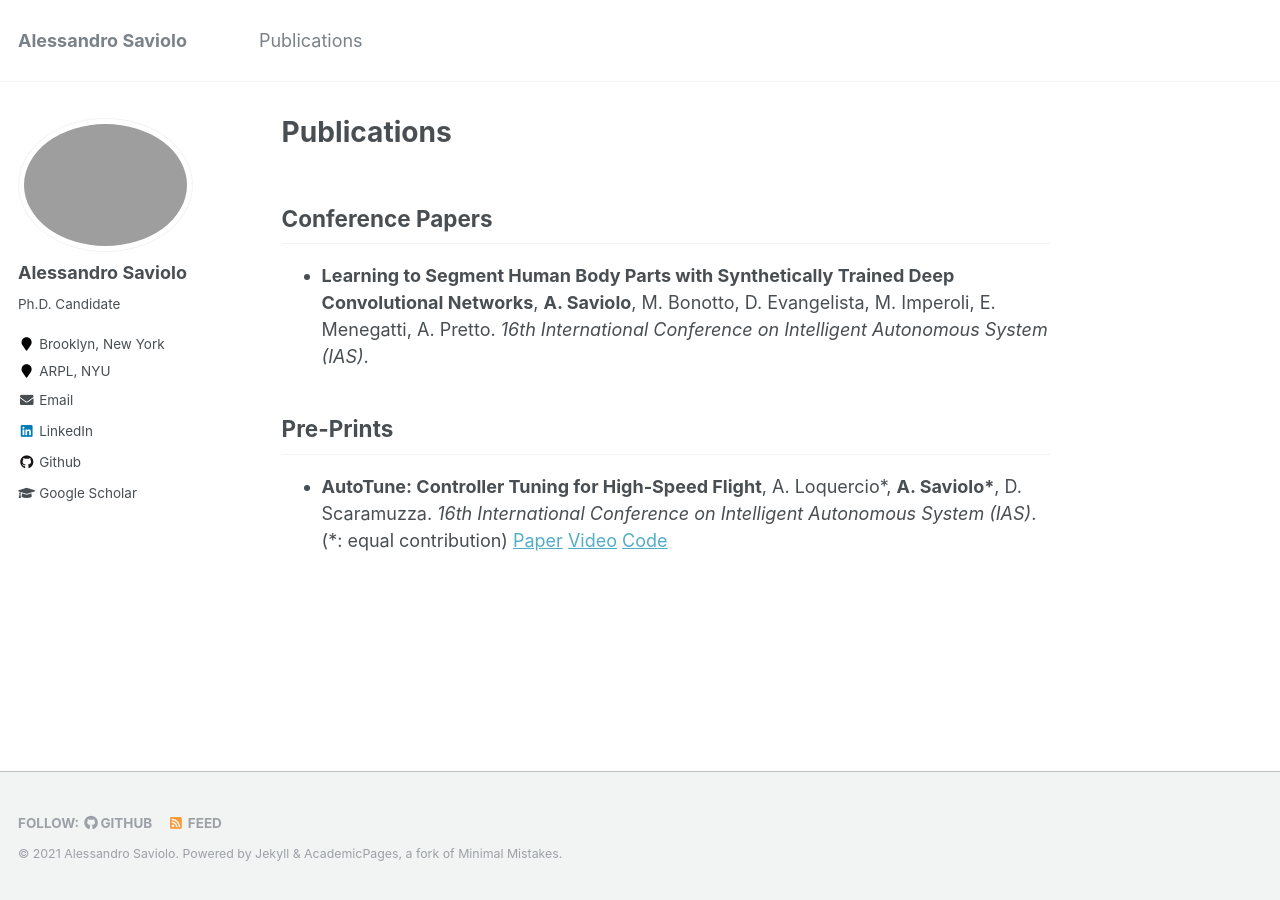
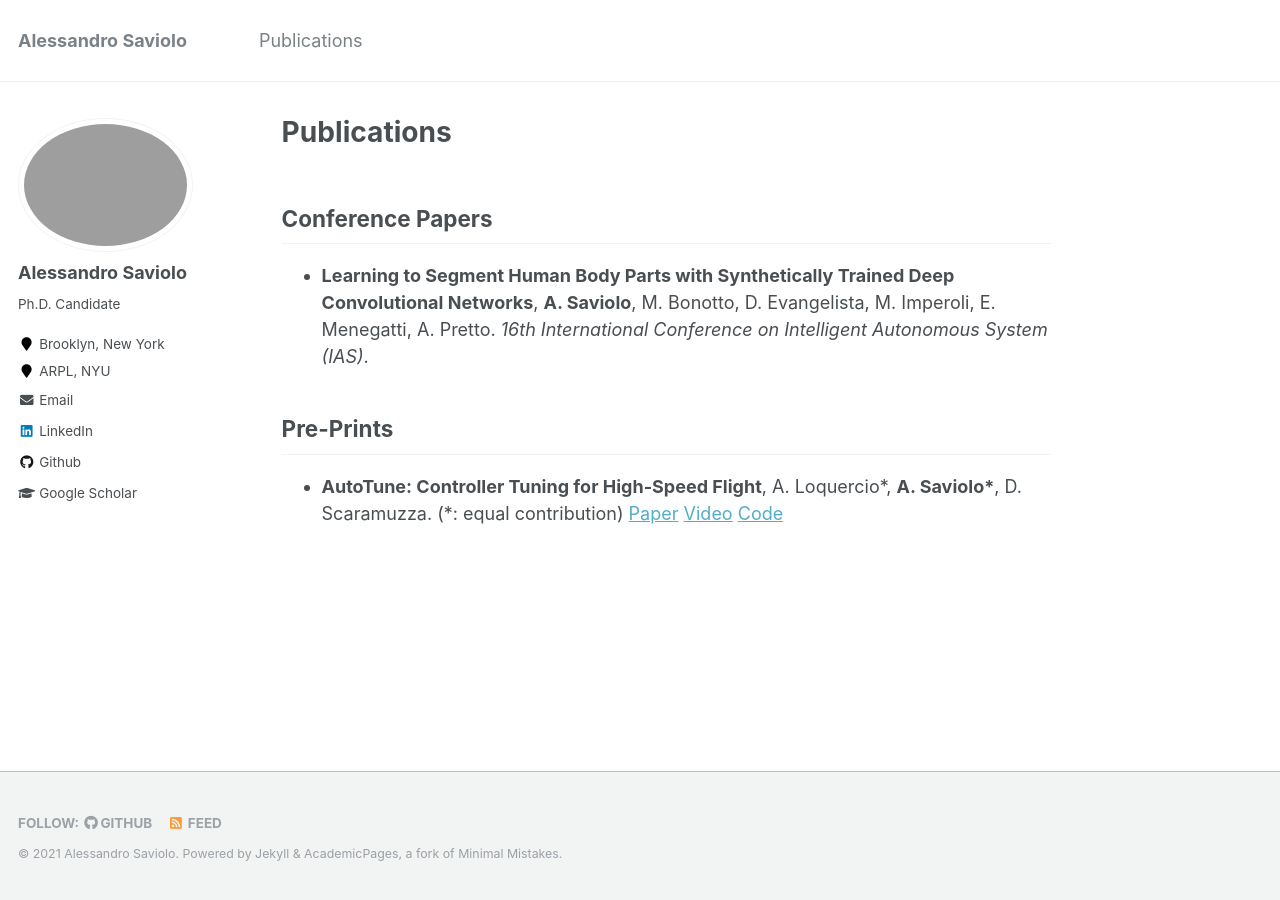
Before and after one commit to AlessandroSaviolo/AlessandroSaviolo.github.io, a Jekyll site: the page built from _pages/publications.md, in a window 1280 px wide. Built offline with Jekyll 4.4.1, drawn with Linux system fonts in a browser that asks for light colours.

Commit message:
Update publications.md

```diff
--- a/_pages/publications.md
+++ b/_pages/publications.md
@@ -13,7 +13,8 @@ author_profile: true
 
 ## Pre-Prints
 
-- <b>AutoTune: Controller Tuning for High-Speed Flight</b>, A. Loquercio*, <b>A. Saviolo*</b>, D. Scaramuzza. <i>16th International Conference on Intelligent Autonomous System (IAS)</i>. (\*: equal contribution) [Paper](https://arxiv.org/abs/2103.10698) [Video](https://www.youtube.com/watch?v=m2q_y7C01So&ab_channel=UZHRoboticsandPerceptionGroup) [Code](https://github.com/uzh-rpg/mh_autotune)
+- <b>AutoTune: Controller Tuning for High-Speed Flight</b>, A. Loquercio*, <b>A. Saviolo*</b>, D. Scaramuzza. (\*: equal contribution)
+[Paper](https://arxiv.org/abs/2103.10698) [Video](https://www.youtube.com/watch?v=m2q_y7C01So&ab_channel=UZHRoboticsandPerceptionGroup) [Code](https://github.com/uzh-rpg/mh_autotune)
 
 <!---
 ## Workshop papers:
```
